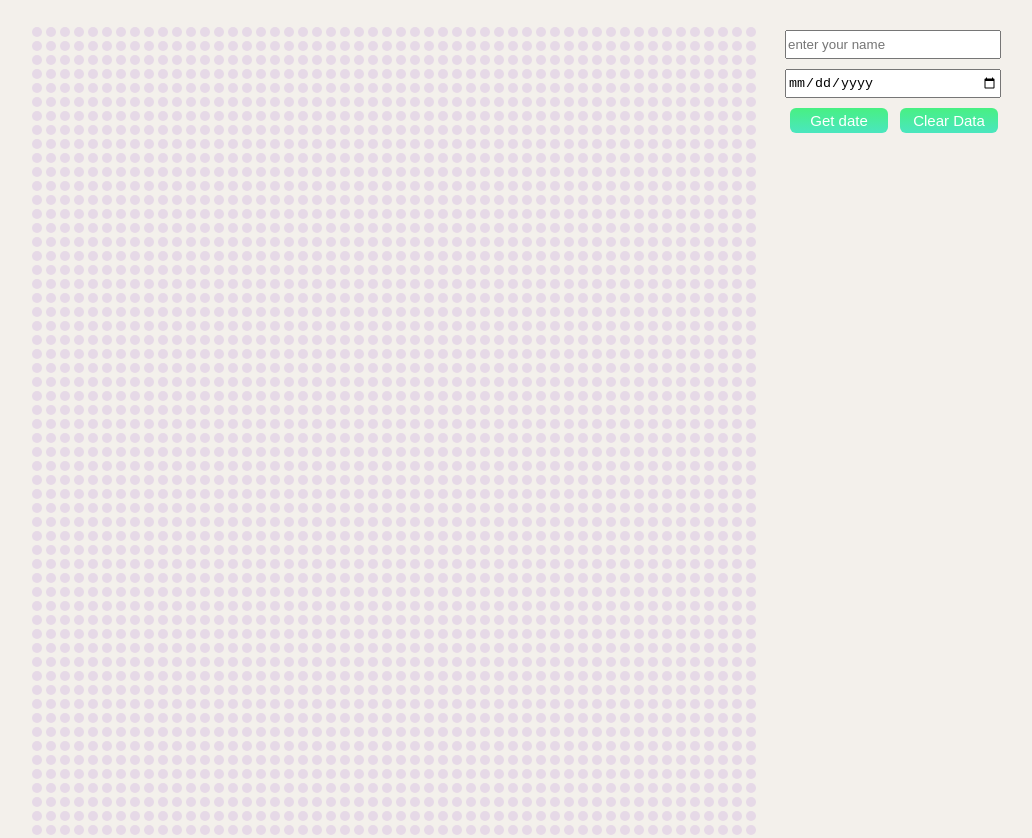
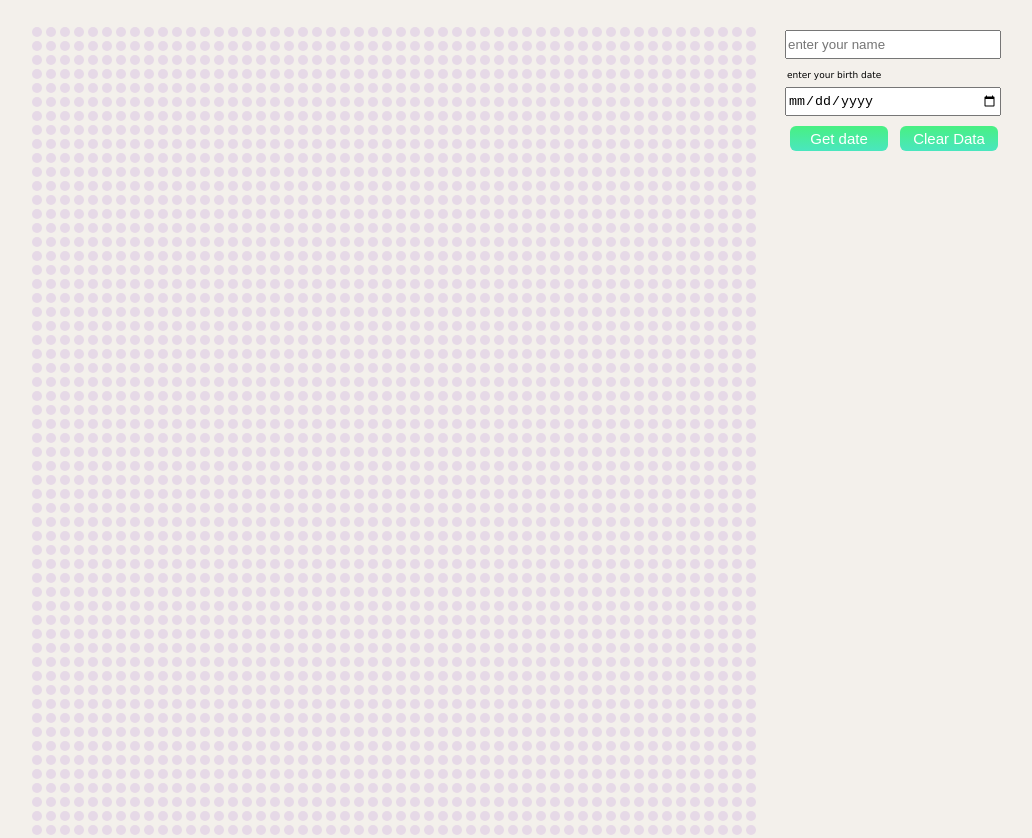
Before and after one commit to bazot/weeksCounter, a plain HTML site: page index.html in a window 1280 px wide. Shown: the top 838 px of the page, without its empty margins (130-1162 px from the left). Drawn offline with Linux system fonts and the light colour scheme.

Commit message:
update index.html - add label

```diff
--- a/index.html
+++ b/index.html
@@ -11,6 +11,7 @@
 		<div class="side">
 			<div class="head">
 				<input type="text" id="nameField" placeholder="enter your name" />
+				<label>enter your birth date</label>
 				<input type="date" id="birthDate"/>
 				<a
 					class="btnDate btn"
--- a/style.css
+++ b/style.css
@@ -1,3 +1,8 @@
+  label {
+    margin:0px 0px 0px 7px;
+    font-family: verdana;
+    font-size: 9px;
+  }
   body {
     margin: 0px;
     padding: 0px;
```
